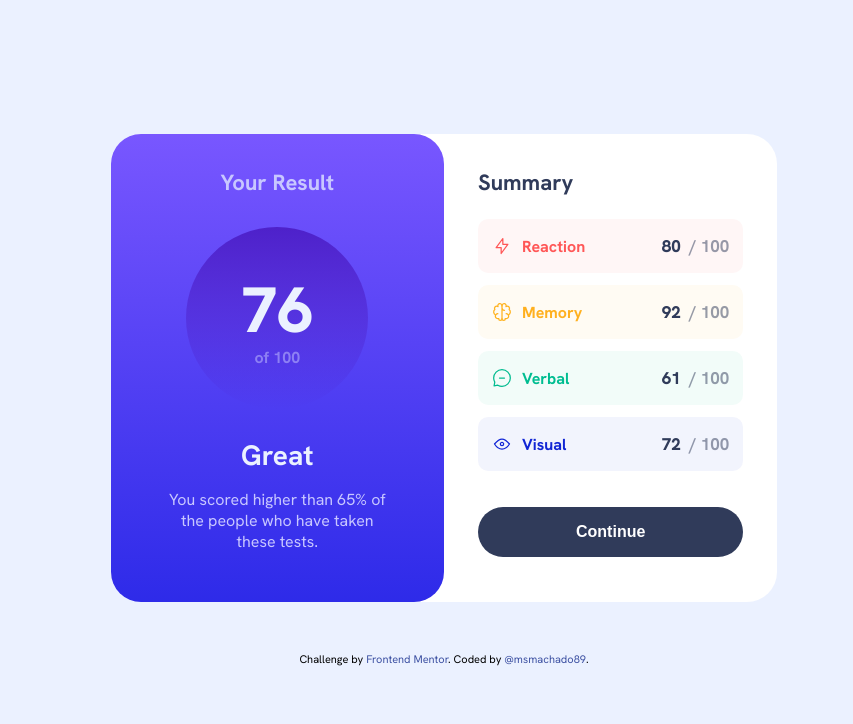
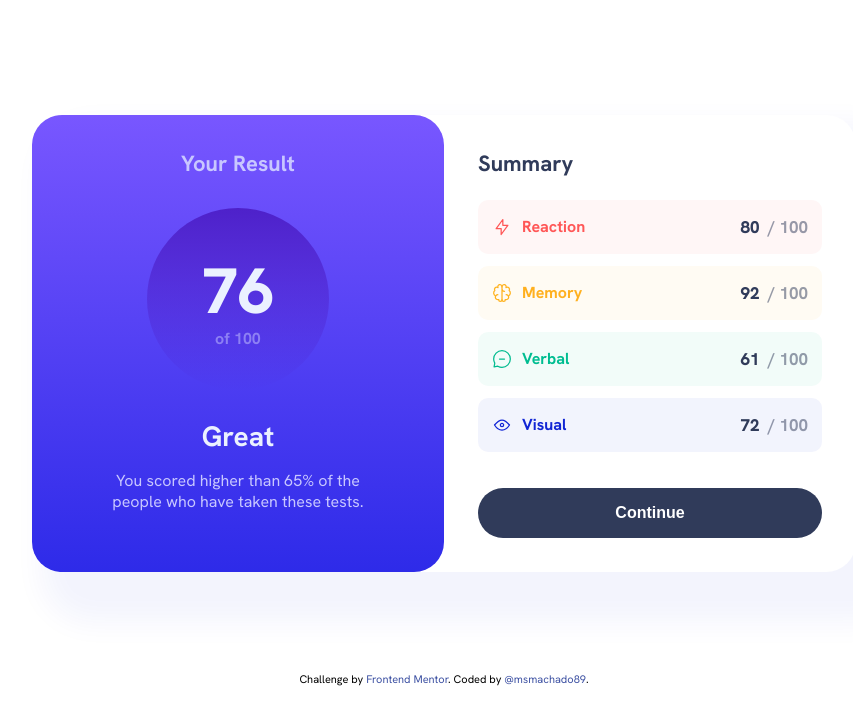
Before and after one commit to msmachado89/Frontend-Mentor-Results-Summary-Component, a plain HTML site: page index.html in a window 1280 px wide. Shown: the whole page, without its empty margins (196-1049 px from the left). Drawn offline with Linux system fonts and the light colour scheme.

Commit message:
second commit

```diff
--- a/src/css/responsive.css
+++ b/src/css/responsive.css
@@ -2,7 +2,7 @@
 
   body {
     max-width: var(--max-mobile-width);
-    margin: 0 auto;
+    margin: 0 auto 5px;
     top: 0;
     justify-content: flex-start;
 
@@ -10,6 +10,7 @@
   .container {
     flex-direction: column;
     border-radius: 0;
+    box-shadow: none;
   }
 
   .container .your-result, .container .summary {
--- a/src/css/style.css
+++ b/src/css/style.css
@@ -21,7 +21,7 @@ body {
   flex-direction: column;
   align-items: center;
   justify-content: center;
-  background-color: var(--titles-color);
+  background-color: var(--background-color);
 }
 
 .container {
@@ -31,13 +31,15 @@ body {
 
   border-radius: 3rem;
 
-  margin-bottom: 5rem;
+  margin-bottom: 10rem;
+
+  box-shadow: 3rem 3rem 3rem 2rem hsl(234, 85%, 45%, 5%);
 }
 
 .container .your-result {
   flex: 1;
   width: 50%;
-  max-width: 41rem;
+  /* max-width: 41rem; */
   background-image: linear-gradient(
     to bottom,
     var(--left-bg-top-color),
@@ -111,7 +113,7 @@ body {
 .container .summary {
   flex: 1;
   width: 50%;
-  max-width: 48rem;
+  /* max-width: 48rem; */
 
   padding: 3.4rem;
 
```
